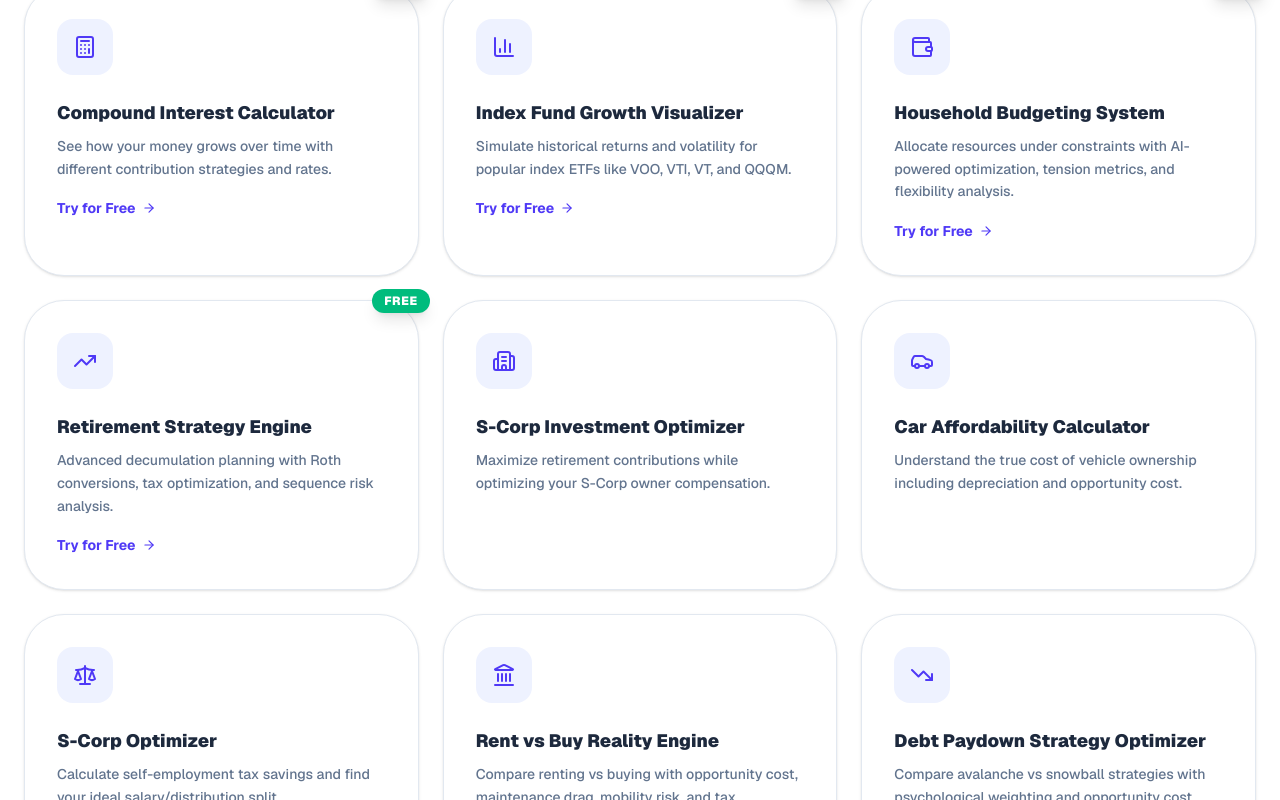
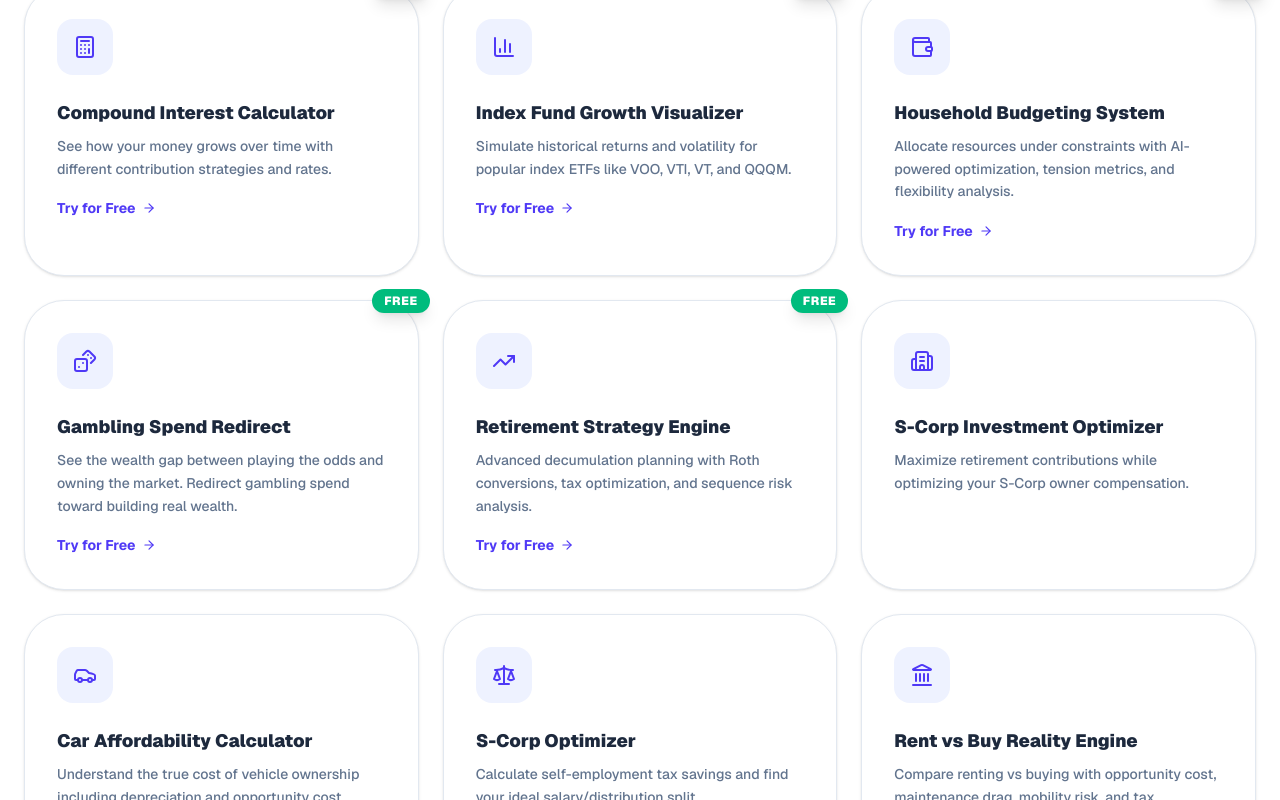
Before and after one commit to jmediagroup/cortex, a Next.js app: page / in a window 1280 px wide. Shown: the part 2120-2920 px from the top of the page. Built offline with nearby package versions, Linux system fonts and the light colour scheme; no server answers.

Commit message:
Gambling 1.2

```diff
--- a/app/page.tsx
+++ b/app/page.tsx
@@ -20,7 +20,8 @@ import {
   TrendingDown,
   MapPin,
   Wallet,
-  BarChart3
+  BarChart3,
+  Dices
 } from 'lucide-react';
 
 /**
@@ -167,6 +168,13 @@ export default function LandingPage() {
                 description: "Allocate resources under constraints with AI-powered optimization, tension metrics, and flexibility analysis.",
                 isFree: true,
                 link: "/apps/budget"
+              },
+              {
+                icon: <Dices />,
+                title: "Gambling Spend Redirect",
+                description: "See the wealth gap between playing the odds and owning the market. Redirect gambling spend toward building real wealth.",
+                isFree: true,
+                link: "/apps/gambling-redirect"
               },
               {
                 icon: <TrendingUp />,
```
